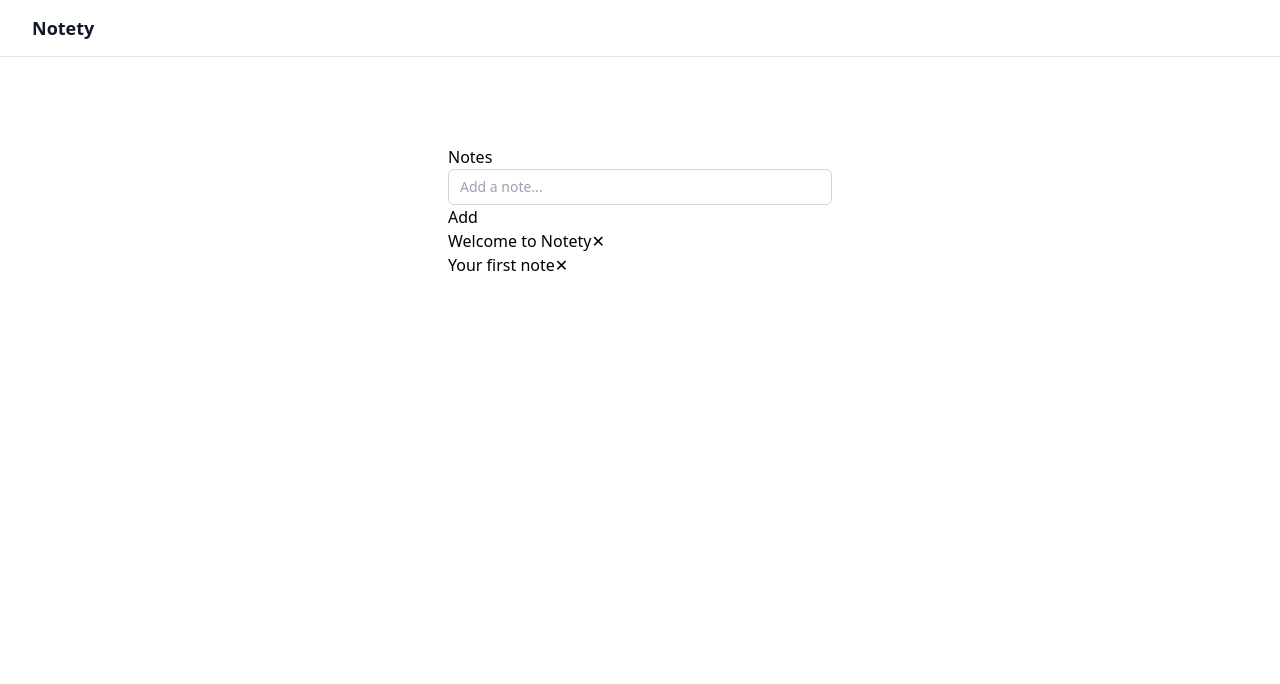
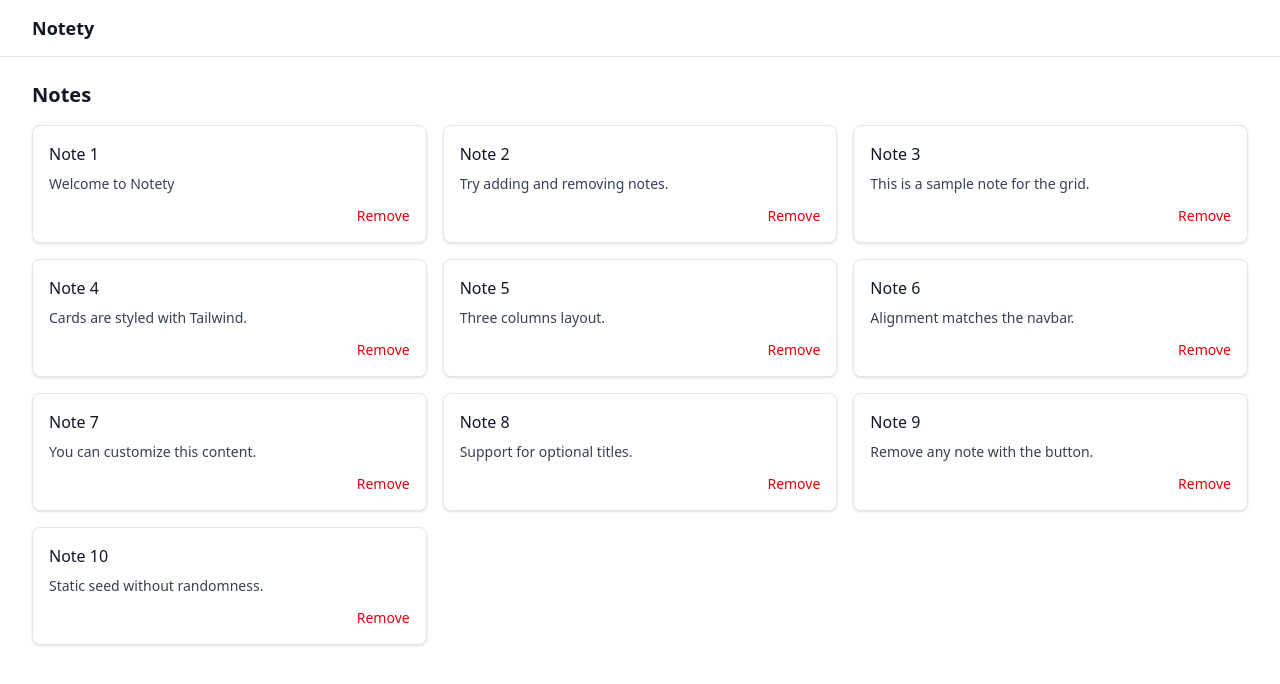
Before and after one commit to atienza-pd/notety, an Angular app: page /notes in a window 1280 px wide. Shown: the top 684 px of the page. Built offline with nearby package versions, Linux system fonts and the light colour scheme.

Commit message:
#5 add notes card view list in the landing page

```diff
--- a/src/app/features/notes/notes.component.html
+++ b/src/app/features/notes/notes.component.html
@@ -1,26 +1,32 @@
-<div class="flex min-h-full flex-col justify-center px-6 py-12 lg:px-8">
-  <div class="mt-10 sm:mx-auto sm:w-full sm:max-w-sm">
-    <h2>{{ title() }}</h2>
-    <form
-      (submit)="$event.preventDefault(); addNote(input.value); input.value = ''"
+<div class="mx-auto max-w-7xl px-4 sm:px-6 lg:px-8 py-6">
+  <!-- Page title aligned with navbar title container -->
+  <h1 class="text-xl font-semibold text-gray-900 mb-4">{{ title() }}</h1>
+
+  <!-- Notes grid: 3 columns -->
+  <div class="grid grid-cols-3 gap-4">
+    @for (n of notes(); track $index; let i = $index) {
+    <article
+      class="bg-white rounded-lg shadow-sm border border-gray-200 p-4 flex flex-col"
     >
-      <input
-        #input
-        type="text"
-        placeholder="Add a note..."
-        class="block w-full rounded-md bg-white px-3 py-1.5 text-base text-gray-900 outline-1 -outline-offset-1 outline-gray-300 placeholder:text-gray-400 focus:outline-2 focus:-outline-offset-2 focus:outline-amber-600 sm:text-sm/6"
-      />
-      <button type="submit">Add</button>
-    </form>
-    <ul>
-      @for (n of notes(); track $index; let i = $index) {
-      <li>
-        <span>{{ n }}</span>
-        <button type="button" (click)="removeNote(i)" aria-label="Remove">
-          ✕
+      <header class="mb-2">
+        <h3 class="text-base font-medium text-gray-900">
+          {{ n.title ?? "Untitled" }}
+        </h3>
+      </header>
+      <p class="text-sm text-gray-700 whitespace-pre-line flex-1">
+        {{ n.content }}
+      </p>
+      <div class="mt-3 flex items-center justify-end">
+        <button
+          type="button"
+          (click)="removeNote(i)"
+          aria-label="Remove"
+          class="text-sm text-red-600 hover:text-red-700"
+        >
+          Remove
         </button>
-      </li>
-      }
-    </ul>
+      </div>
+    </article>
+    }
   </div>
 </div>
--- a/src/app/features/notes/notes.component.ts
+++ b/src/app/features/notes/notes.component.ts
@@ -1,4 +1,5 @@
 import { Component, signal } from '@angular/core';
+import { NoteList } from '../models/note.model';
 
 @Component({
   selector: 'app-notes',
@@ -9,12 +10,76 @@ import { Component, signal } from '@angular/core';
 })
 export class NotesComponent {
   readonly title = signal('Notes');
-  readonly notes = signal<string[]>(['Welcome to Notety', 'Your first note']);
+  readonly notes = signal<NoteList>([
+    {
+      id: '1',
+      title: 'Note 1',
+      content: 'Welcome to Notety',
+      createdAt: new Date(),
+    },
+    {
+      id: '2',
+      title: 'Note 2',
+      content: 'Try adding and removing notes.',
+      createdAt: new Date(),
+    },
+    {
+      id: '3',
+      title: 'Note 3',
+      content: 'This is a sample note for the grid.',
+      createdAt: new Date(),
+    },
+    {
+      id: '4',
+      title: 'Note 4',
+      content: 'Cards are styled with Tailwind.',
+      createdAt: new Date(),
+    },
+    {
+      id: '5',
+      title: 'Note 5',
+      content: 'Three columns layout.',
+      createdAt: new Date(),
+    },
+    {
+      id: '6',
+      title: 'Note 6',
+      content: 'Alignment matches the navbar.',
+      createdAt: new Date(),
+    },
+    {
+      id: '7',
+      title: 'Note 7',
+      content: 'You can customize this content.',
+      createdAt: new Date(),
+    },
+    {
+      id: '8',
+      title: 'Note 8',
+      content: 'Support for optional titles.',
+      createdAt: new Date(),
+    },
+    {
+      id: '9',
+      title: 'Note 9',
+      content: 'Remove any note with the button.',
+      createdAt: new Date(),
+    },
+    {
+      id: '10',
+      title: 'Note 10',
+      content: 'Static seed without randomness.',
+      createdAt: new Date(),
+    },
+  ]);
 
   addNote(value: string) {
     const note = value?.trim();
     if (!note) return;
-    this.notes.update((list) => [note, ...list]);
+    this.notes.update((list) => [
+      { id: Date.now().toString(), content: note, createdAt: new Date() },
+      ...list,
+    ]);
   }
 
   removeNote(index: number) {
```
Also changed, not shown: src/app/features/models/note.model.ts (added, +9 -0 lines).
